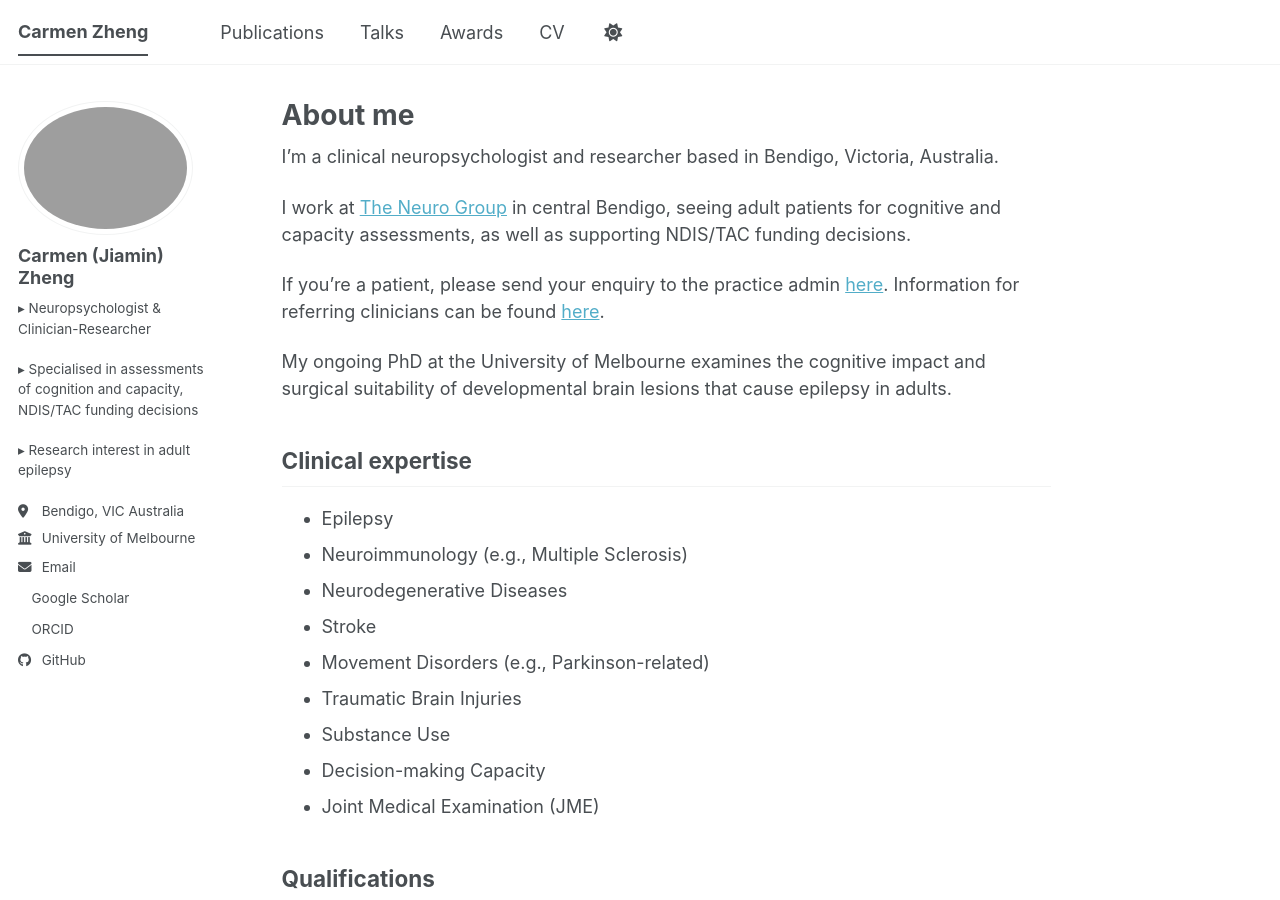
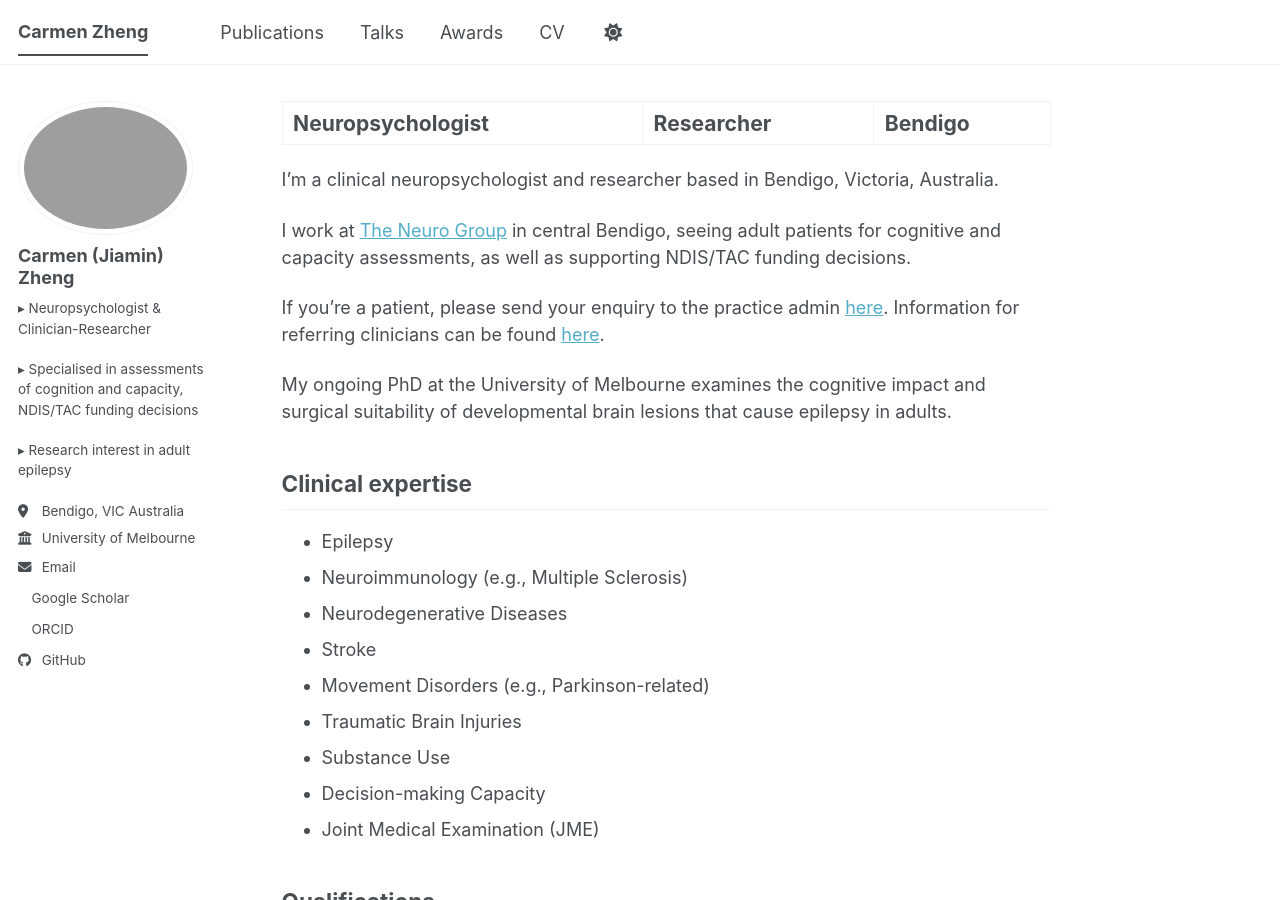
Before and after one commit to carmen-zheng/carmen-zheng.github.io, a Jekyll site: the page built from _pages/about.md, in a window 1280 px wide and 900 px high. Built offline with Jekyll 4.4.1, drawn with Linux system fonts in a browser that asks for light colours; a style sheet for code colours, icons or effects is not loaded.

Commit message:
Update title on about page

```diff
--- a/_pages/about.md
+++ b/_pages/about.md
@@ -1,6 +1,6 @@
 ---
 permalink: /
-title: "About me"
+title: "Neuropsychologist | Researcher | Bendigo"
 author_profile: true
 redirect_from:
   - /about/
```
